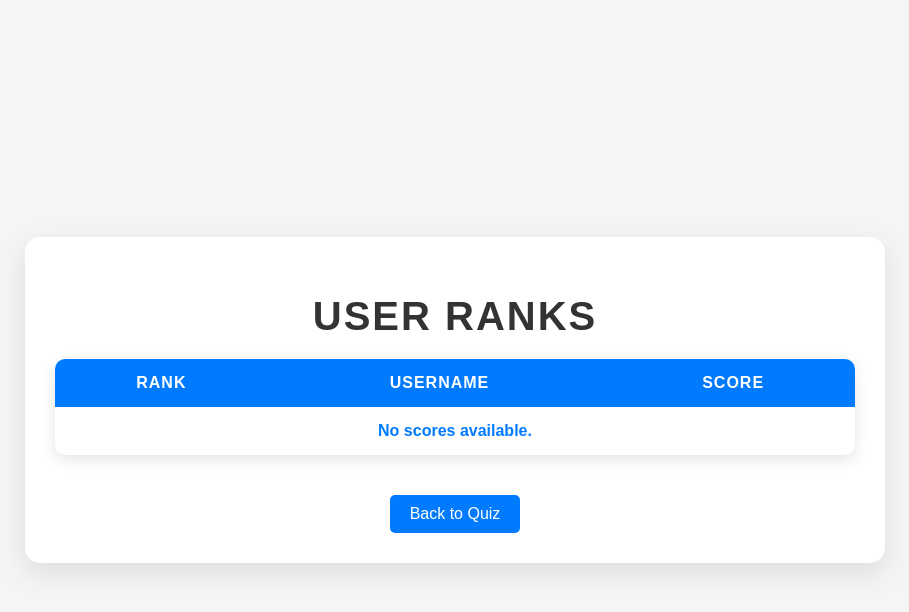
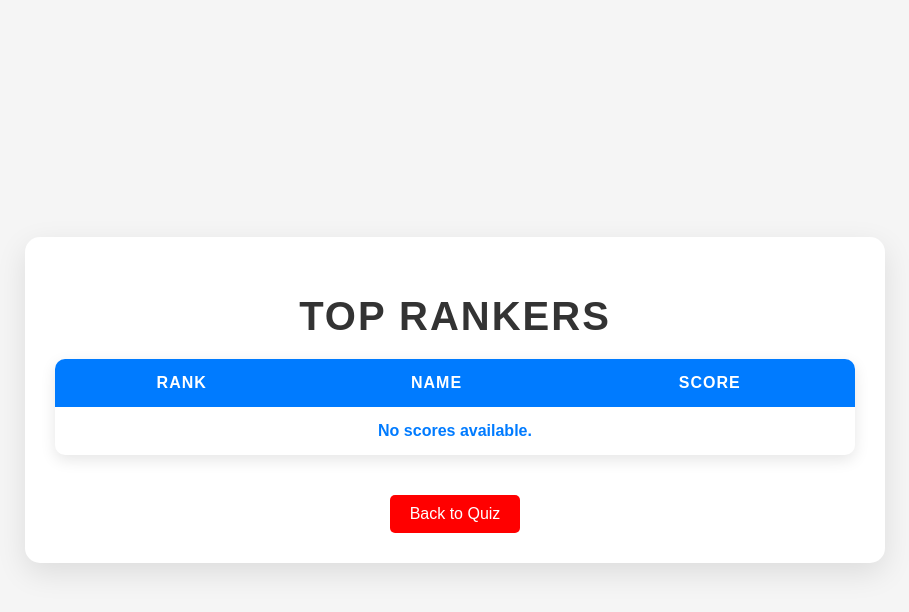
Before and after one commit to CodeWithVedang/Quiz_Game_Application, a PHP site: page /rank.html in a window 1280 px wide. Shown: the top 612 px of the page, without its empty margins (185-1094 px from the left). Run offline with PHP 8.4, Linux system fonts and the light colour scheme; data that the repository does not hold is empty.

Commit message:
basic style change v1

```diff
--- a/index.php
+++ b/index.php
@@ -185,7 +185,7 @@ button:hover {
 }
 
 .btn-secondary {
-  background-color: #6c757d;
+  background-color:rgb(255, 0, 0);
   color: white;
   padding: 12px 20px;
   border-radius: 5px;
@@ -198,7 +198,7 @@ button:hover {
 }
 
 .btn-secondary:hover {
-  background-color: #5a6268;
+  background-color:rgb(255, 0, 136);
 }
 
 /* Quiz Container Styling */
--- a/rank.html
+++ b/rank.html
@@ -86,7 +86,7 @@ a {
   display: inline-block;
   margin-top: 20px;
   padding: 10px 20px;
-  background-color: #007bff;
+  background-color: #ff0000;
   color: white;
   text-decoration: none;
   border-radius: 5px;
@@ -132,12 +132,12 @@ a:hover {
     <!-- Progress Bar -->
 <div id="progress-bar" class="progress-bar"></div>
   <div id="rank-container">
-    <h1>User Ranks</h1>
+    <h1>Top Rankers</h1>
     <table id="rank-table">
       <thead>
         <tr>
           <th>Rank</th>
-          <th>Username</th>
+          <th>Name</th>
           <th>Score</th>
         </tr>
       </thead>
```
Also changed, not shown: login.html (+5 -2 lines).
